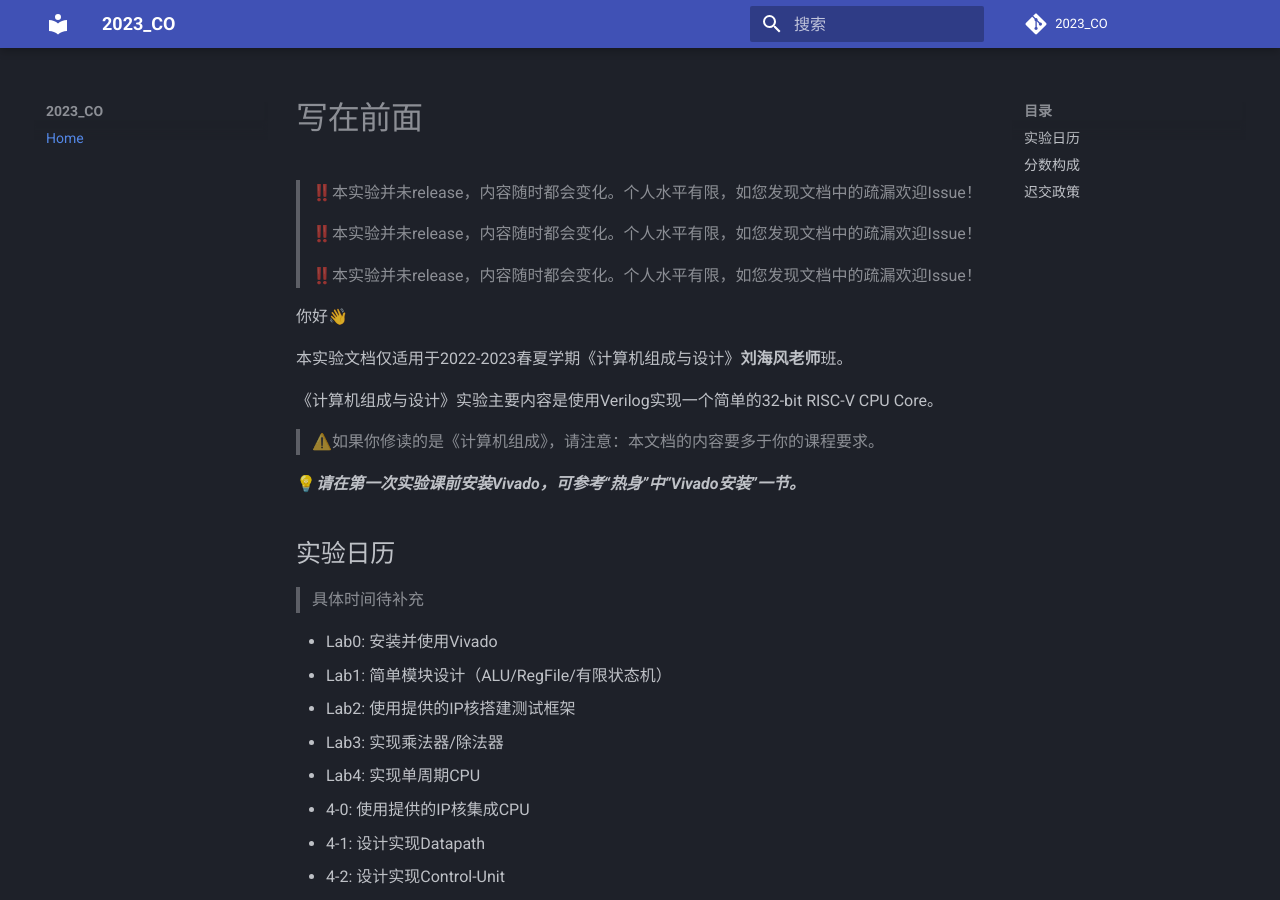
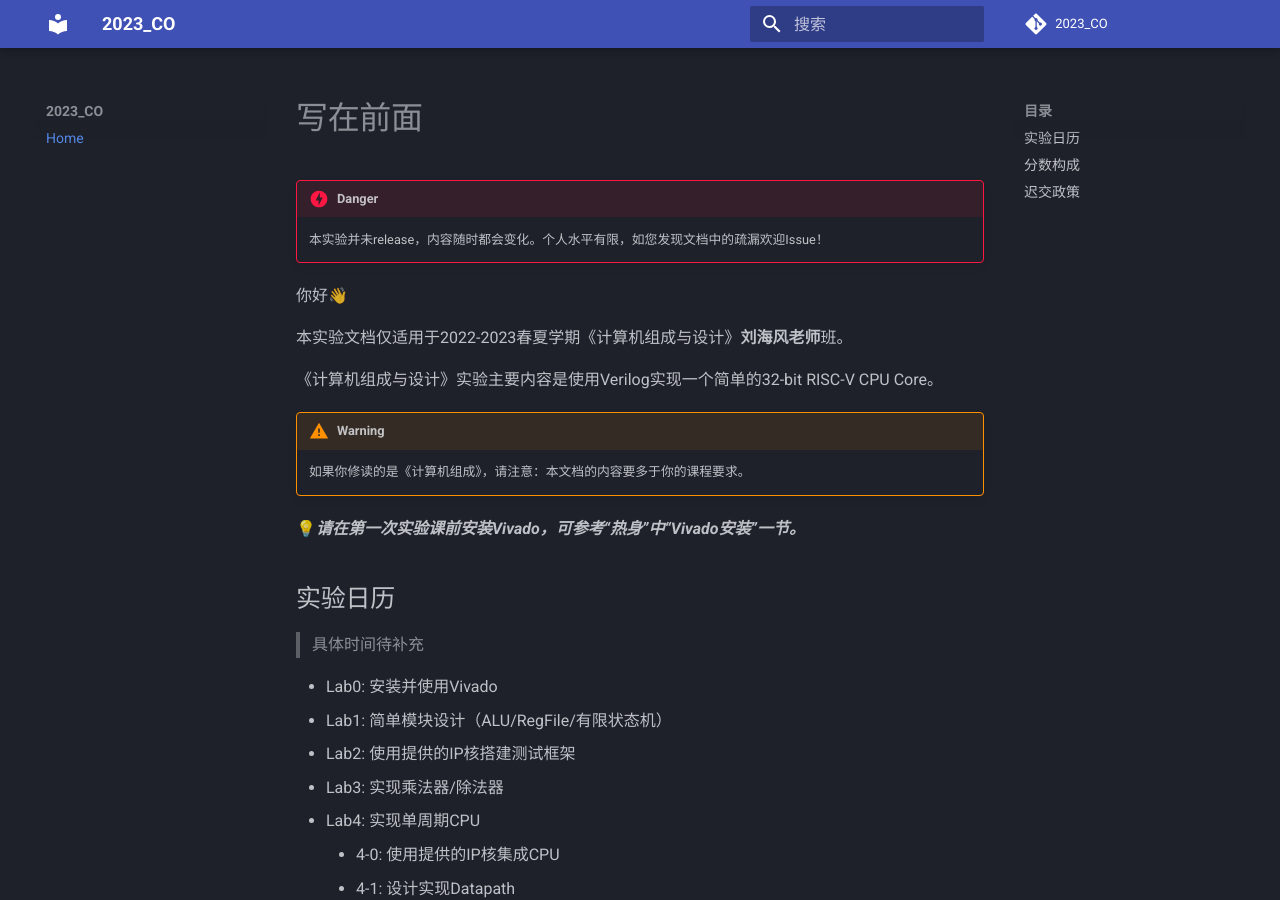
Before and after one commit to Guahao31/2023_CO, an MkDocs documentation site: the page built from docs/index.md, in a window 1280 px wide and 900 px high. Built offline with MkDocs 1.6.1 and Material for MkDocs 9.7.7, drawn with Linux system fonts in a browser that asks for light colours; comment, search, counter and statistics services are not loaded.

Commit message:
[mkdocs] index.md

```diff
--- a/docs/index.md
+++ b/docs/index.md
@@ -1,10 +1,7 @@
 # 写在前面
 
-> ‼️本实验并未release，内容随时都会变化。个人水平有限，如您发现文档中的疏漏欢迎Issue！
->
-> ‼️本实验并未release，内容随时都会变化。个人水平有限，如您发现文档中的疏漏欢迎Issue！
->
-> ‼️本实验并未release，内容随时都会变化。个人水平有限，如您发现文档中的疏漏欢迎Issue！
+!!! danger
+    本实验并未release，内容随时都会变化。个人水平有限，如您发现文档中的疏漏欢迎Issue！
 
 你好👋
 
@@ -12,7 +9,8 @@
 
 《计算机组成与设计》实验主要内容是使用Verilog实现一个简单的32-bit RISC-V CPU Core。
 
-> ⚠️如果你修读的是《计算机组成》，请注意：本文档的内容要多于你的课程要求。
+!!! warning
+    如果你修读的是《计算机组成》，请注意：本文档的内容要多于你的课程要求。
 
 💡***请在第一次实验课前安装Vivado，可参考“热身”中“Vivado安装”一节。***
 
@@ -25,16 +23,16 @@
 * Lab2: 使用提供的IP核搭建测试框架
 * Lab3: 实现乘法器/除法器
 * Lab4: 实现单周期CPU
-  * 4-0: 使用提供的IP核集成CPU
-  * 4-1: 设计实现Datapath
-  * 4-2: 设计实现Control-Unit
-  * 4-3: 拓展指令
-  * 4-4: 实现中断
+    * 4-0: 使用提供的IP核集成CPU
+    * 4-1: 设计实现Datapath
+    * 4-2: 设计实现Control-Unit
+    * 4-3: 拓展指令
+    * 4-4: 实现中断
 * Lab5: 实现流水线CPU
-  * 5-1（**不需要做**）: 流水线处理器集成
-  * 5-2: 设计实现流水线IF-ID
-  * 5-3: 设计实现流水线EXE-MEM-WB
-  * 5-4: Hazard & stall
+    * 5-1（**不需要做**）: 流水线处理器集成
+    * 5-2: 设计实现流水线IF-ID
+    * 5-3: 设计实现流水线EXE-MEM-WB
+    * 5-4: Hazard & stall
 
 ## 分数构成
 
@@ -46,21 +44,21 @@
 
 * 每份实验报告会提前给出截止时间，通常为对应最后一次实验的下一周。
 * 从截止时间算，迟交时间不足24h的计为1天，不足7天的计为1周（如，你迟交了1min，则算迟交1天/1周）
-  * 每迟交一周，实验报告获得的分数扣除10%；
-  * 扣除比例到60%为止。
+    * 每迟交一周，实验报告获得的分数扣除10%；
+    * 扣除比例到60%为止。
 * 如果你不幸迟交，你可以使用手中的“自由时间”抵消迟交的影响，请注意：
-  * 你一共有5天的自由时间；
-  * **默认不使用**自由时间，你需要在要求助教开启补交时说明使用的自由时间天数；
-  * 即便使用了“自由时间”，你的提交时间也不能晚于《计算机组成与设计》期末考试当天23:59，此后的提交记0分。
+    * 你一共有5天的自由时间；
+    * **默认不使用**自由时间，你需要在要求助教开启补交时说明使用的自由时间天数；
+    * 即便使用了“自由时间”，你的提交时间也不能晚于《计算机组成与设计》期末考试当天23:59，此后的提交记0分。
 * **验收**截止时间会在期末前给出，在此之前验收通过的都不会扣除获得的分数；
-  * 为鼓励大佬（kami）提前验收，在Lab4/5最后一次实验课上完成验收的，对应实验报告给3分bonus（不多，但有用）。
+    * 为鼓励大佬（kami）提前验收，在Lab4/5最后一次实验课上完成验收的，对应实验报告给3分bonus（不多，但有用）。
 
-> 🌰举个例子：
->
-> 小瓜的Lab4
->
-> * 在“实现中断”**实验课当天**完成了Lab4所有实验小节的验收；*获得分数+3*
-> * 实验报告迟交了9天，他使用了2天的“自由时间”，记迟交7天；*扣除10%获得分数*
-> * 他的实验报告获得了90的基础分。
->
-> 他Lab4实验报告的最终分数：(90+3)×90%=84（四舍五入）。
+!!! example
+
+    小瓜的Lab4
+
+    * 在“实现中断”**实验课当天**完成了Lab4所有实验小节的验收；*获得分数+3*
+    * 实验报告迟交了9天，他使用了2天的“自由时间”，记迟交7天；*扣除10%获得分数*
+    * 他的实验报告获得了90的基础分。
+
+    他Lab4实验报告的最终分数：(90+3)×90%=84（四舍五入）。
```
